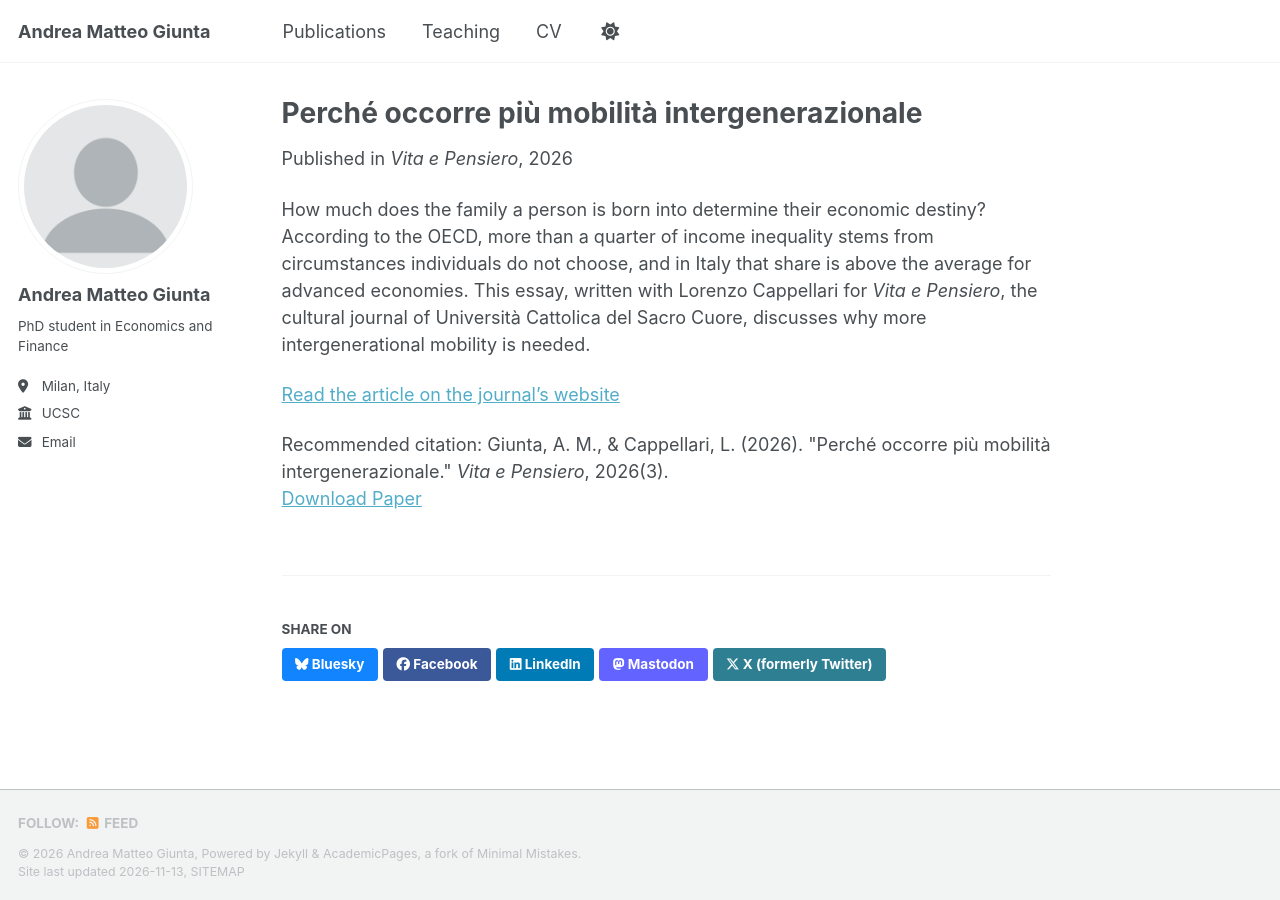
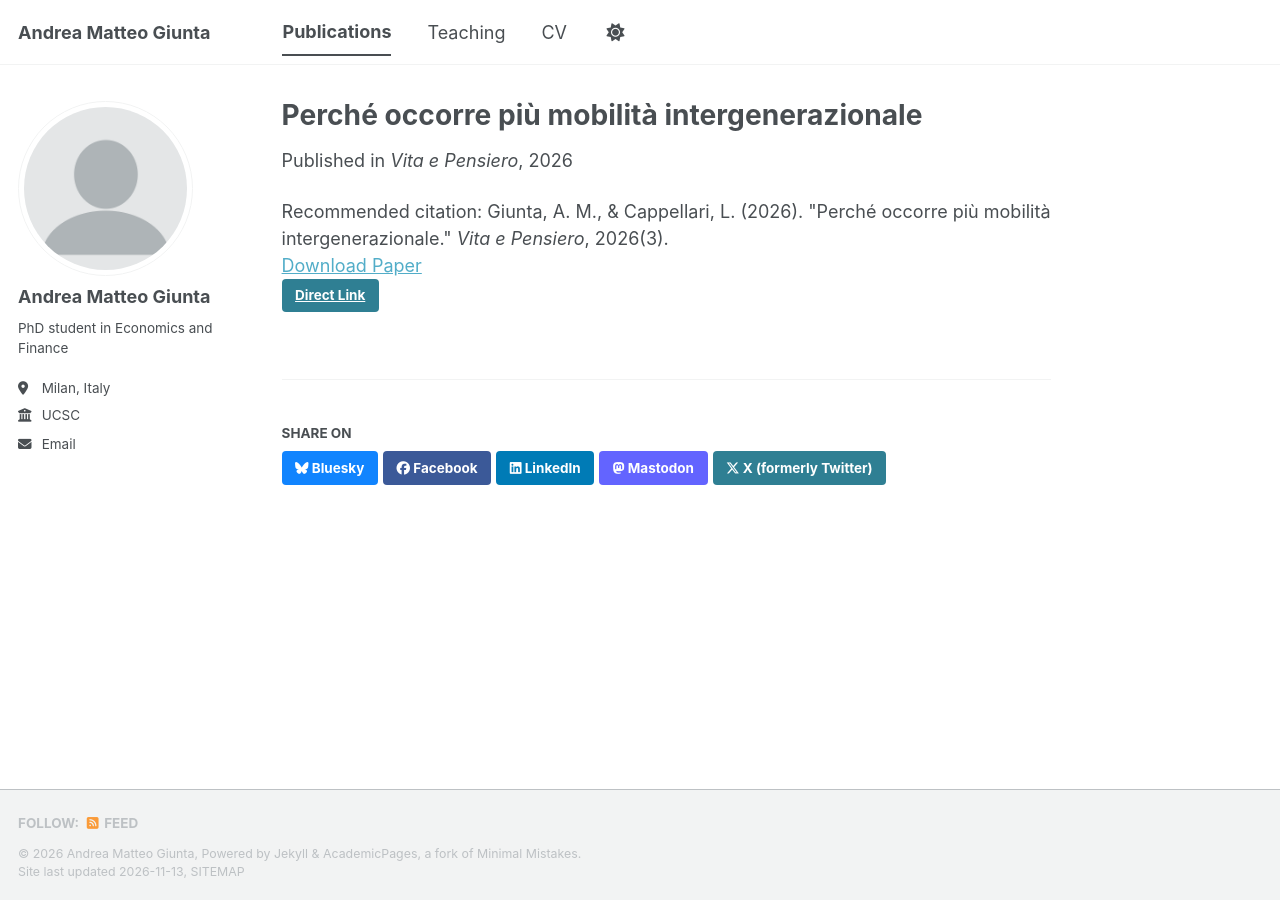
Before and after one commit to andreamatteogiunta/andreamatteogiunta.github.io, a Jekyll site: the page built from _publications/2026-06-01-mobilita-intergenerazionale.md, in a window 1280 px wide. Built offline with Jekyll 4.4.1, drawn with Linux system fonts in a browser that asks for light colours; a script bundle is joined from its source files by our own code; a style sheet for code colours, icons or effects is not loaded.

Commit message:
Update 2026-06-01-mobilita-intergenerazionale.md

```diff
--- a/_publications/2026-06-01-mobilita-intergenerazionale.md
+++ b/_publications/2026-06-01-mobilita-intergenerazionale.md
@@ -2,13 +2,10 @@
 title: "Perché occorre più mobilità intergenerazionale"
 collection: publications
 category: manuscripts
-permalink: /publication/2026-06-01-mobilita-intergenerazionale
 excerpt: 'How much does the family you are born into shape your economic destiny? An essay on why Italy needs more intergenerational mobility.'
 date: 2026-06-01
 venue: 'Vita e Pensiero'
 paperurl: 'https://rivista.vitaepensiero.it/libro/999999_2026_0003/article/403064'
 citation: 'Giunta, A. M., &amp; Cappellari, L. (2026). &quot;Perché occorre più mobilità intergenerazionale.&quot; <i>Vita e Pensiero</i>, 2026(3).'
+link: 'https://rivista.vitaepensiero.it/libro/999999_2026_0003/article/403064'
 ---
-How much does the family a person is born into determine their economic destiny? According to the OECD, more than a quarter of income inequality stems from circumstances individuals do not choose, and in Italy that share is above the average for advanced economies. This essay, written with Lorenzo Cappellari for *Vita e Pensiero*, the cultural journal of Università Cattolica del Sacro Cuore, discusses why more intergenerational mobility is needed.
-
-[Read the article on the journal's website](https://rivista.vitaepensiero.it/libro/999999_2026_0003/article/403064)
```
